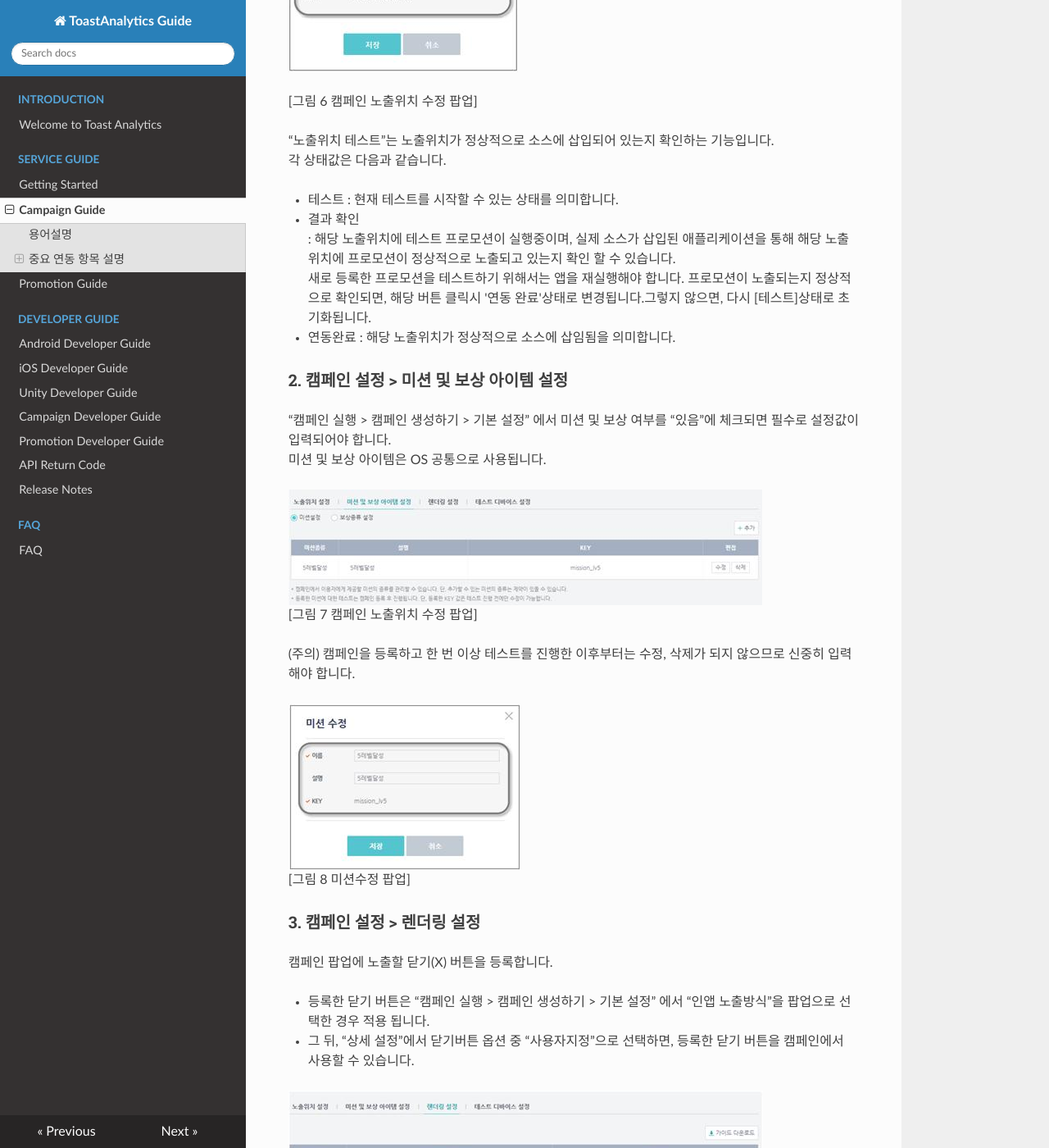
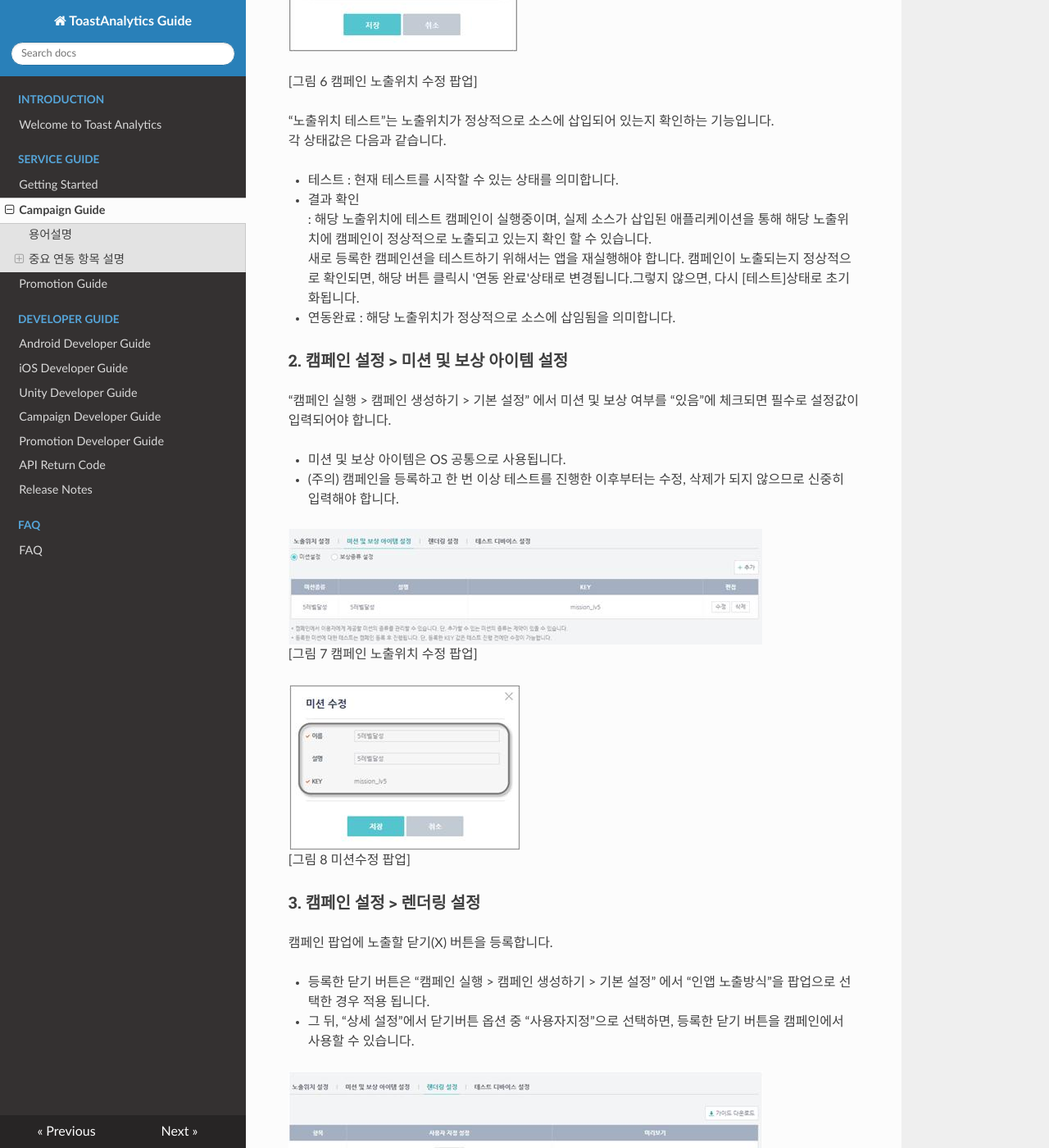
Before and after one commit to ToastAnalytics/ToastAnalytics, an MkDocs documentation site: the page built from docs/Developer/2. Campaign Guide.md, in a window 1280 px wide and 1400 px high, scrolled down 4185 px. Shown: the whole window at 82% size. Built offline with MkDocs 1.6.1, drawn with Linux system fonts in a browser that asks for light colours; nearby versions of some CDN libraries; old or Windows-style settings are respelled for this version of MkDocs; some of the changed text lies outside the part shown.

Commit message:
Update 2. Campaign Guide.md
.

```diff
--- a/docs/Developer/2. Campaign Guide.md
+++ b/docs/Developer/2. Campaign Guide.md
@@ -120,18 +120,20 @@ Toast Analytics SDK를 통해 Device ID와 Device Token을 획득한 후, 테스
 
 * 테스트 : 현재 테스트를 시작할 수 있는 상태를 의미합니다.
 * 결과 확인
-: 해당 노출위치에 테스트 프로모션이 실행중이며, 실제 소스가 삽입된 애플리케이션을 통해 해당 노출위치에 프로모션이 정상적으로 노출되고 있는지 확인 할 수 있습니다.
-새로 등록한 프로모션을 테스트하기 위해서는 앱을 재실행해야 합니다. 프로모션이 노출되는지 정상적으로 확인되면, 해당 버튼 클릭시 '연동 완료'상태로 변경됩니다.그렇지 않으면, 다시 [테스트]상태로 초기화됩니다.
+: 해당 노출위치에 테스트 캠페인이 실행중이며, 실제 소스가 삽입된 애플리케이션을 통해 해당 노출위치에 캠페인이 정상적으로 노출되고 있는지 확인 할 수 있습니다.
+새로 등록한 캠페인션을 테스트하기 위해서는 앱을 재실행해야 합니다. 캠페인이 노출되는지 정상적으로 확인되면, 해당 버튼 클릭시 '연동 완료'상태로 변경됩니다.그렇지 않으면, 다시 [테스트]상태로 초기화됩니다.
 * 연동완료 : 해당 노출위치가 정상적으로 소스에 삽임됨을 의미합니다.
 
 ###2. 캠페인 설정 > 미션 및 보상 아이템 설정
 “캠페인 실행 > 캠페인 생성하기 > 기본 설정” 에서 미션 및 보상 여부를 “있음”에 체크되면 필수로 설정값이 입력되어야 합니다.
-미션 및 보상 아이템은 OS 공통으로 사용됩니다.
+
+- 미션 및 보상 아이템은 OS 공통으로 사용됩니다.
+- (주의) 캠페인을 등록하고 한 번 이상 테스트를 진행한 이후부터는 수정, 삭제가 되지 않으므로 신중히 입력해야 합니다.
 
 ![그림 7 캠페인 노출위치 수정 팝업](https://raw.githubusercontent.com/ToastAnalytics/ToastAnalytics/master/docs/Developer/images/image009.jpg)
 [그림 7 캠페인 노출위치 수정 팝업]
 
-(주의) 캠페인을 등록하고 한 번 이상 테스트를 진행한 이후부터는 수정, 삭제가 되지 않으므로 신중히 입력해야 합니다.
+
 
 ![그림 8 미션수정 팝업](https://raw.githubusercontent.com/ToastAnalytics/ToastAnalytics/master/docs/Developer/images/image010.jpg)
 [그림 8 미션수정 팝업]
@@ -380,15 +382,15 @@ API KEY 발급을 위해 [Public API access] 섹션에서 [Create new Key] 버
 - “테스트 디바이스 설정”에서 디바이스 정보가 정상인지 확인합니다.
 - “노출위치”가 정확히 애플리케이션에 입력되어 있는지 확인합니다.
 
-######(결과확인2)캠페인이 정상종료된 경우
+######(결과확인2) 캠페인이 정상종료된 경우
 - 팝업/배너에 대한 노출 테스트 종료 후 결과보기를 클릭하면 노출과 실행의 상태가 “완료”로 변경이 됩니다. 푸쉬 클릭으로 실행된 경우는 실행의 상태가 “완료”로 변경이 됩니다.
 - 미션 및 보상이 있는 캠페인일 경우 등록한 미션을 달성하고 보상을 확인합니다. 테스트 종료 후 결과보기에서 미션과 보상이 “완료”로 변경된 것을 확인할 수 있습니다.
 
-######(결과확인3)미션이 실패로 노출된 경우
+######(결과확인3) 미션이 실패로 노출된 경우
 - 사용자의 미션 달성여부와 달성정보가 캠페인 REST API를 정상 호출했는지 확인합니다.
 - 캠페인 REST API를 호출할 때 서버간 통신에 문제가 없는지 확인합니다.
 
-######(결과확인4)보상이 실패로 노출된 경우
+######(결과확인4) 보상이 실패로 노출된 경우
 - 미션 완료 이후, 애플리케이션에서 보상정보가 제대로 수신되었는지 확인합니다.
 - 이 과정은 미션 완료 후 최대 5분 정도 소요될 수 있으며, 애플리케이션 종료 후 재 로그인 할 경우 바로 확인 가능합니다.
 - 보상을 지급받은 이후에는 지급 정보가 캠페인 REST API 를 정상 호출했는지 확인합니다.
@@ -402,7 +404,7 @@ API KEY 발급을 위해 [Public API access] 섹션에서 [Create new Key] 버
 [그림 36 캠페인 테스트 팝업 (푸쉬 있는 경우)]
 
 
-######(결과확인1)푸쉬를 테스트 기기에서 못 받았을 경우
+######(결과확인1) 푸쉬를 테스트 기기에서 못 받았을 경우
 - “환경 설정 > 푸쉬 설정”에서 인증서 정보가 정상인지 확인합니다.
 - “환경 설정 > 캠페인 설정 > 테스트 디바이스 설정”에서 디바이스 토큰이 정상인지 확인합니다.
 - 이후에도 발송이 되지 않을 경우 “문의하기”를 통해 문의합니다.
```
Also changed, not shown: other parts of docs/Developer/2. Campaign Guide.md (+6 -6 lines).
